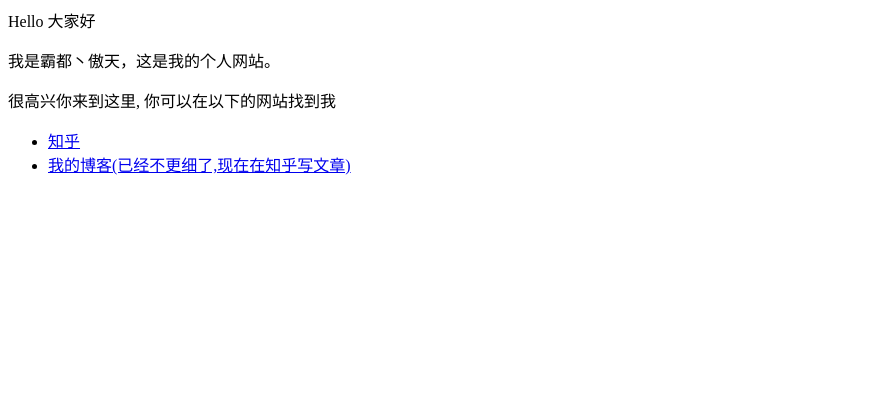
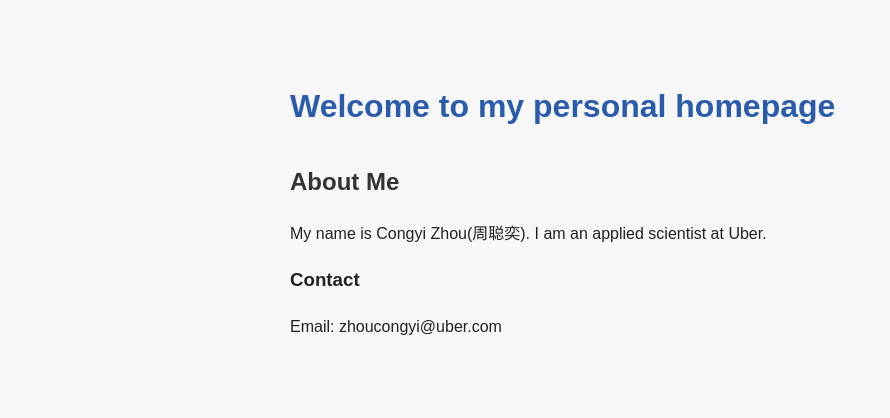
Before and after one commit to mathsnap1/mathsnap1.github.io, a plain HTML site: page index.html in a window 1280 px wide. Shown: the whole page, without its empty margins (0-890 px from the left). Drawn offline with Linux system fonts and the light colour scheme.

Commit message:
Add files via upload

```diff
--- a/index.html
+++ b/index.html
@@ -1,8 +1,17 @@
-<p>Hello 大家好</p>
-<p>我是霸都丶傲天，这是我的个人网站。 </p>
-<p>很高兴你来到这里, 你可以在以下的网站找到我</p>
+<!DOCTYPE html>
+<html>
+<head>
+  <title> My Personal Homepage</title>
+  <link rel="stylesheet" href="style.css">
+</head>
+<body>
+  <h1> Welcome to my personal homepage</h1>
 
-<ul>
-  <li> <a href="https://www.zhihu.com/people/AJLoveChina">知乎</a> </li>
-  <li> <a href="http://hejie.nigeerhuo.com">我的博客(已经不更细了,现在在知乎写文章)</a> </li>
-</ul>
+  <h2>About Me</h2>
+  <p>My name is Congyi Zhou(周聪奕). I am an applied scientist at Uber.</p>
+
+  <h3>Contact</h3>
+  <p>Email: zhoucongyi@uber.com</p>
+
+</body>
+</html>
--- /dev/null
+++ b/style.css
@@ -0,0 +1,22 @@
+body {
+  font-family: Arial, sans-serif;
+  max-width: 700px;
+  margin: 40px auto;
+  padding: 20px;
+  line-height: 1.6;
+  color: #222;
+  background-color: #f7f7f7;
+}
+
+h1 {
+  color: #2b5cab;
+}
+
+h2 {
+  margin-top: 30px;
+  color: #333;
+}
+
+p {
+  font-size: 16px;
+}
```
